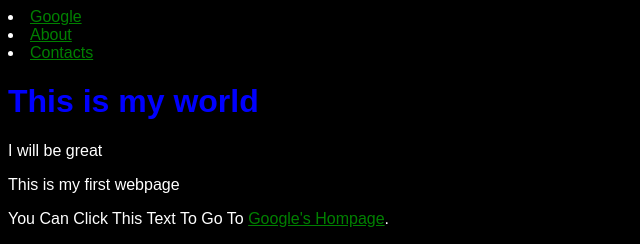
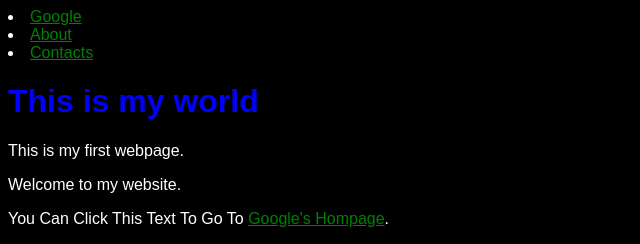
Before and after one commit to james20092412/james, a plain HTML site: page index.html in a window 1280 px wide. Shown: the top 244 px of the page, without its empty margins (0-640 px from the left). Drawn offline with Linux system fonts and the light colour scheme.

Commit message:
Update index.html

```diff
--- a/index.html
+++ b/index.html
@@ -25,8 +25,8 @@ color: green;
 </nav>
 <div class="content">
 <h1>This is my world</h1>
-<p>I will be great</p>
-<p>This is my first webpage</p>
+<p>This is my first webpage.</p>
+<p>Welcome to my website.</p>
 <p>You Can Click This Text To Go To <a href="https://google.com">Google's Hompage</a>.</p>
 <p>Below Is A Picture Loaded Dire</p>
 <img src="photo.jpg" alt="My Profile Photo" width="200">
```
